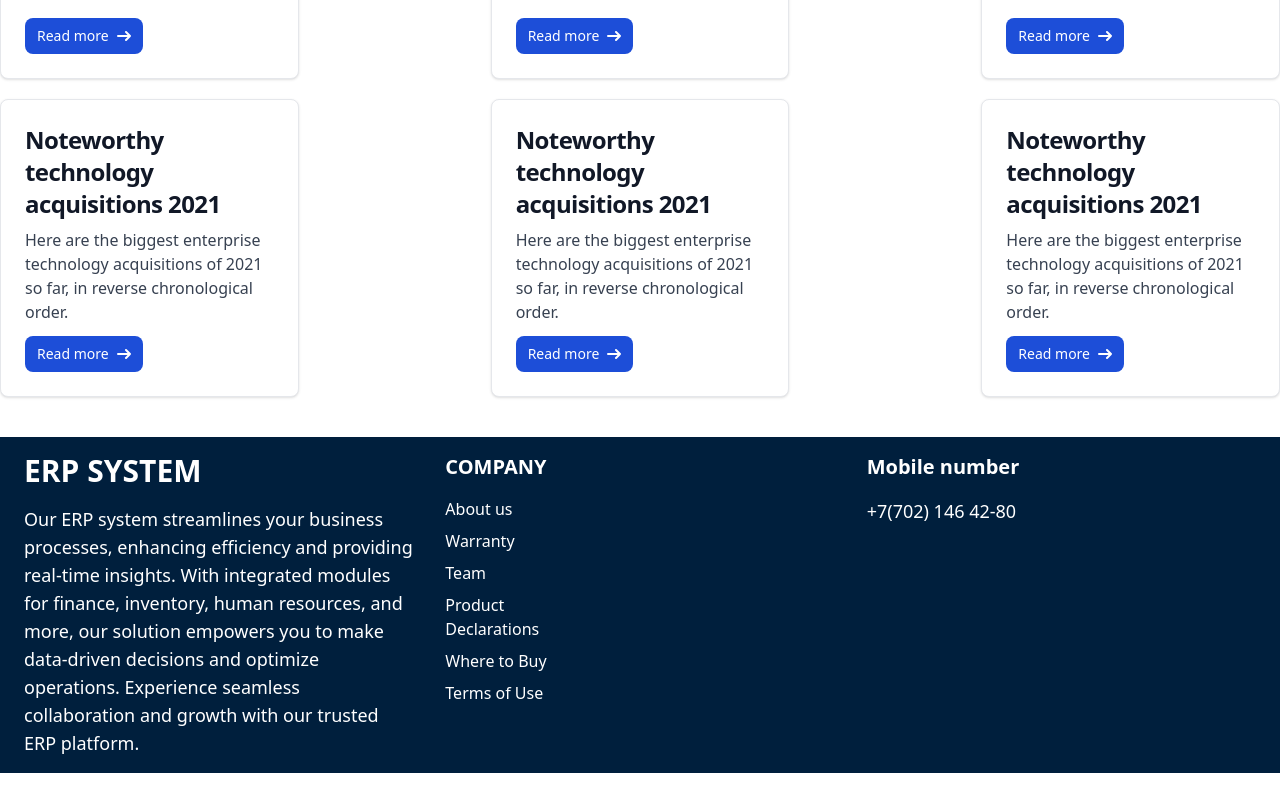
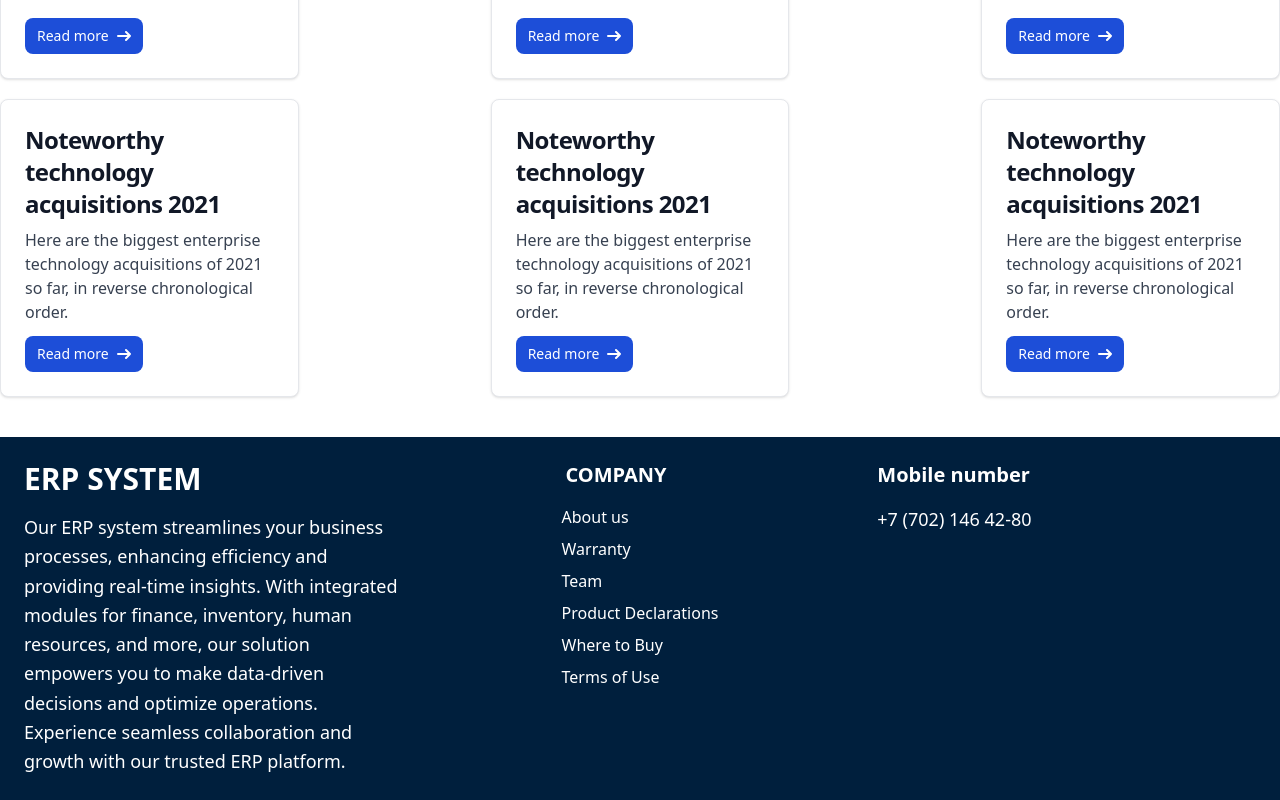
Before and after one commit to Qanysh/horesmiERP, a Vue app in the folder frontend/: page / in a window 1280 px wide. Shown: the part 700-1500 px from the top of the page. Before the commit the page ends 1473 px from the top, so only its background shows below. Built offline with nearby package versions, Linux system fonts and the light colour scheme.

Commit message:
Fix: Optimize footer, make it more readable

```diff
--- a/frontend/src/components/Footer.vue
+++ b/frontend/src/components/Footer.vue
@@ -3,13 +3,13 @@
 </script>
 
 <template>
-    <footer class="bg-[#001f3d] h-auto text-white py-4">
+    <footer class="bg-[#001f3d] h-auto text-white py-6">
         <div class="container mx-auto px-6">
-            <div class="grid grid-cols-1 md:grid-cols-3 gap-8">
+            <div class="grid grid-cols-1 md:grid-cols-3 gap-y-8 md:gap-y-0 md:gap-x-12">
                 <!-- Block 1 -->
                 <div class="space-y-4">
                     <h1 class="font-bold text-3xl">ERP SYSTEM</h1>
-                    <p class="text-lg">
+                    <p class="text-lg leading-relaxed">
                         Our ERP system streamlines your business processes, enhancing
                         efficiency and providing real-time insights. With integrated
                         modules for finance, inventory, human resources, and more, our
@@ -19,9 +19,9 @@
                     </p>
                 </div>
                 <!-- Block 2 -->
-                <div class="w-32">
-                    <h1 class="font-semibold text-xl">COMPANY</h1>
-                    <ul class="pt-4 space-y-2">
+                <div class="flex flex-col items-start md:items-center space-y-4">
+                    <h1 class="font-semibold text-xl pr-12">COMPANY</h1>
+                    <ul class="space-y-2">
                         <li><a href="#" class="hover:text-gray-300">About us</a></li>
                         <li><a href="#" class="hover:text-gray-300">Warranty</a></li>
                         <li><a href="#" class="hover:text-gray-300">Team</a></li>
@@ -33,11 +33,12 @@
                     </ul>
                 </div>
                 <!-- Block 3 -->
-                <div>
+                <div class="flex flex-col items-start md :items-center space-y-4">
                     <h1 class="font-semibold text-xl">Mobile number</h1>
-                    <p class="text-lg pt-4">+7(702) 146 42-80</p>
+                    <p class="text-lg">+7 (702) 146 42-80</p>
                 </div>
             </div>
         </div>
     </footer>
+
 </template>
```
